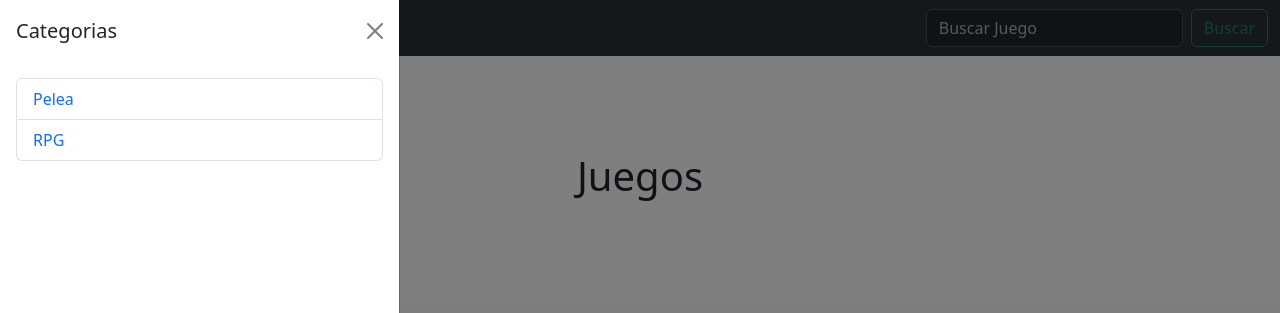
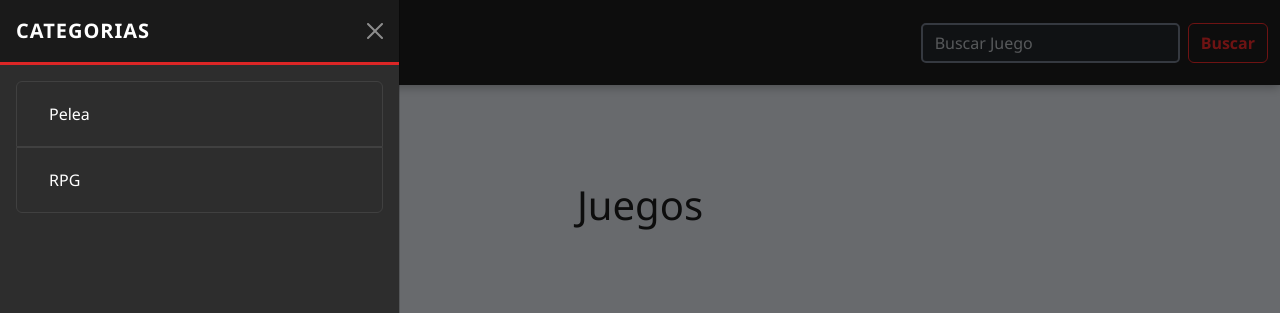
Before and after one commit to IgnacioQz/EV2-Backend, a Django app: page / in a window 1280 px wide, after a click on "Categorias". Shown: the top 313 px of the page. Run offline with Django 5.2, Linux system fonts and the light colour scheme; data comes from the database, SQL or seed files in the repository.

Commit message:
css base creado

```diff
--- /dev/null
+++ b/core/static/css/style.css
@@ -0,0 +1,252 @@
+/* Paleta de colores ZUMEPROTH */
+:root {
+    --negro-principal: #1a1a1a;
+    --negro-secundario: #2d2d2d;
+    --rojo-principal: #dc2626;
+    --rojo-hover: #b91c1c;
+    --gris-oscuro: #404040;
+    --gris-medio: #6b7280;
+    --gris-claro: #d1d5db;
+    --blanco: #ffffff;
+    --blanco-suave: #f9fafb;
+}
+
+/* Estilos generales */
+body {
+    background-color: var(--gris-claro);
+    color: var(--negro-principal);
+    font-family: 'Segoe UI', Tahoma, Geneva, Verdana, sans-serif;
+    margin: 0;
+    padding: 0;
+}
+
+/* Navbar personalizado */
+.navbar {
+    background-color: var(--negro-principal) !important;
+    box-shadow: 0 2px 10px rgba(0, 0, 0, 0.3);
+    padding: 1rem 0;
+}
+
+.navbar-brand {
+    color: var(--rojo-principal) !important;
+    font-weight: bold;
+    font-size: 1.8rem;
+    letter-spacing: 1px;
+    text-transform: uppercase;
+}
+
+.navbar-brand:hover {
+    color: var(--rojo-hover) !important;
+}
+
+.nav-link {
+    color: var(--blanco) !important;
+    transition: color 0.3s ease;
+}
+
+.nav-link:hover {
+    color: var(--rojo-principal) !important;
+}
+
+/* Botón de categorías */
+.btn-primary {
+    background-color: var(--rojo-principal) !important;
+    border-color: var(--rojo-principal) !important;
+    font-weight: 600;
+    transition: all 0.3s ease;
+}
+
+.btn-primary:hover {
+    background-color: var(--rojo-hover) !important;
+    border-color: var(--rojo-hover) !important;
+    transform: translateY(-2px);
+    box-shadow: 0 4px 8px rgba(220, 38, 38, 0.3);
+}
+
+/* Buscador */
+.form-control {
+    border: 2px solid var(--gris-medio);
+    border-radius: 5px;
+    transition: border-color 0.3s ease;
+}
+
+.form-control:focus {
+    border-color: var(--rojo-principal);
+    box-shadow: 0 0 0 0.2rem rgba(220, 38, 38, 0.25);
+}
+
+.btn-outline-success {
+    color: var(--rojo-principal) !important;
+    border-color: var(--rojo-principal) !important;
+    font-weight: 600;
+}
+
+.btn-outline-success:hover {
+    background-color: var(--rojo-principal) !important;
+    border-color: var(--rojo-principal) !important;
+    color: var(--blanco) !important;
+}
+
+/* Offcanvas */
+.offcanvas {
+    background-color: var(--negro-secundario);
+}
+
+.offcanvas-header {
+    background-color: var(--negro-principal);
+    border-bottom: 3px solid var(--rojo-principal);
+}
+
+.offcanvas-title {
+    color: var(--blanco);
+    font-weight: bold;
+    text-transform: uppercase;
+    letter-spacing: 1px;
+}
+
+.btn-close {
+    filter: invert(1);
+}
+
+/* Lista de categorías */
+.list-group-item {
+    background-color: var(--negro-secundario) !important;
+    border: 1px solid var(--gris-oscuro) !important;
+    transition: all 0.3s ease;
+}
+
+.list-group-item a {
+    color: var(--blanco) !important;
+    display: block;
+    padding: 0.75rem 1rem;
+    text-decoration: none;
+    font-weight: 500;
+}
+
+.list-group-item:hover {
+    background-color: var(--gris-oscuro) !important;
+    border-left: 4px solid var(--rojo-principal) !important;
+    transform: translateX(5px);
+}
+
+/* Cards de productos */
+.card {
+    background-color: var(--blanco);
+    border: 1px solid var(--gris-claro);
+    border-radius: 10px;
+    box-shadow: 0 2px 8px rgba(0, 0, 0, 0.1);
+    transition: all 0.3s ease;
+    overflow: hidden;
+}
+
+.card:hover {
+    transform: translateY(-5px);
+    box-shadow: 0 8px 20px rgba(0, 0, 0, 0.2);
+    border-color: var(--rojo-principal);
+}
+
+.card-img-top {
+    height: 250px;
+    object-fit: cover;
+    transition: transform 0.3s ease;
+}
+
+.card:hover .card-img-top {
+    transform: scale(1.05);
+}
+
+.card-title {
+    color: var(--negro-principal);
+    font-weight: bold;
+    font-size: 1.2rem;
+}
+
+.card-text {
+    color: var(--gris-medio);
+}
+
+.card-body .btn-primary {
+    width: 100%;
+    margin-top: 10px;
+}
+
+/* Botón secundario */
+.btn-secondary {
+    background-color: var(--gris-oscuro) !important;
+    border-color: var(--gris-oscuro) !important;
+    transition: all 0.3s ease;
+}
+
+.btn-secondary:hover {
+    background-color: var(--negro-secundario) !important;
+    border-color: var(--negro-secundario) !important;
+}
+
+/* Secciones */
+section {
+    padding: 3rem 0;
+}
+
+.text-center h1, .text-center h2 {
+    color: var(--negro-principal);
+    font-weight: bold;
+    margin-bottom: 1rem;
+}
+
+/* Album/Grid de productos */
+.album {
+    background-color: var(--blanco-suave);
+    min-height: 60vh;
+}
+
+/* Alerts */
+.alert-info {
+    background-color: var(--gris-claro);
+    border-color: var(--gris-medio);
+    color: var(--negro-principal);
+}
+
+/* Responsive */
+@media (max-width: 768px) {
+    .navbar-brand {
+        font-size: 1.4rem;
+    }
+
+    .card-img-top {
+        height: 200px;
+    }
+}
+
+/* Animaciones */
+@keyframes fadeIn {
+    from {
+        opacity: 0;
+        transform: translateY(20px);
+    }
+    to {
+        opacity: 1;
+        transform: translateY(0);
+    }
+}
+
+.card {
+    animation: fadeIn 0.5s ease-out;
+}
+
+/* Scrollbar personalizado */
+::-webkit-scrollbar {
+    width: 10px;
+}
+
+::-webkit-scrollbar-track {
+    background: var(--gris-claro);
+}
+
+::-webkit-scrollbar-thumb {
+    background: var(--gris-oscuro);
+    border-radius: 5px;
+}
+
+::-webkit-scrollbar-thumb:hover {
+    background: var(--rojo-principal);
+}
--- a/core/templates/base.html
+++ b/core/templates/base.html
@@ -1,3 +1,4 @@
+{% load static %}
 <!DOCTYPE html>
 <html lang="en">
 <head>
@@ -5,6 +6,8 @@
     <meta name="viewport" content="width=device-width, initial-scale=1.0">
     <title>{% block title %}{% endblock %}</title>
     <link href="https://cdn.jsdelivr.net/npm/bootstrap@5.3.8/dist/css/bootstrap.min.css" rel="stylesheet" integrity="sha384-sRIl4kxILFvY47J16cr9ZwB07vP4J8+LH7qKQnuqkuIAvNWLzeN8tE5YBujZqJLB" crossorigin="anonymous">
+    <link rel="stylesheet" href="{% static 'css/style.css' %}">
+    {% block style %}{% endblock %}
 </head>
 <body>
     <header data-bs-theme="dark">
--- a/ecommerce/settings.py
+++ b/ecommerce/settings.py
@@ -116,7 +116,7 @@ USE_TZ = True
 # Static files (CSS, JavaScript, Images)
 # https://docs.djangoproject.com/en/5.2/howto/static-files/
 
-STATIC_URL = 'static/'
+STATIC_URL = '/static/'
 
 # Default primary key field type
 # https://docs.djangoproject.com/en/5.2/ref/settings/#default-auto-field
```
